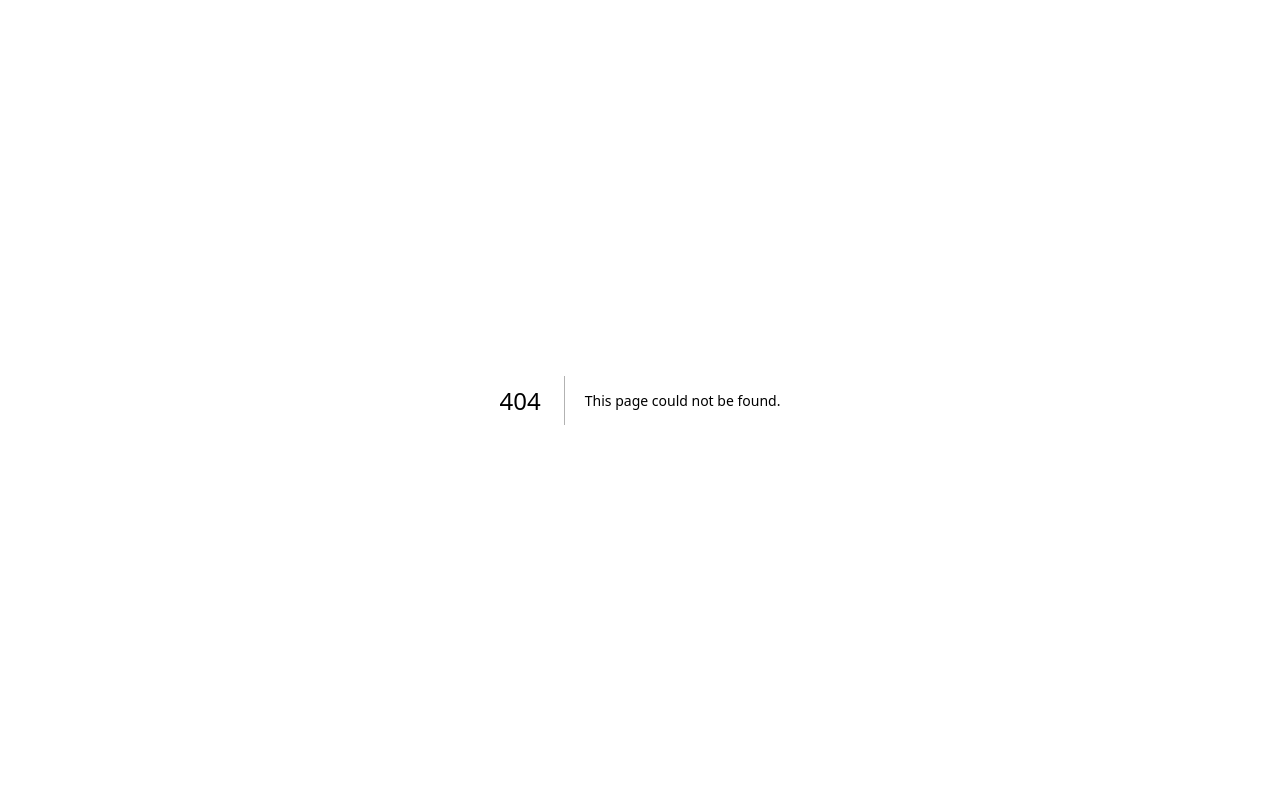
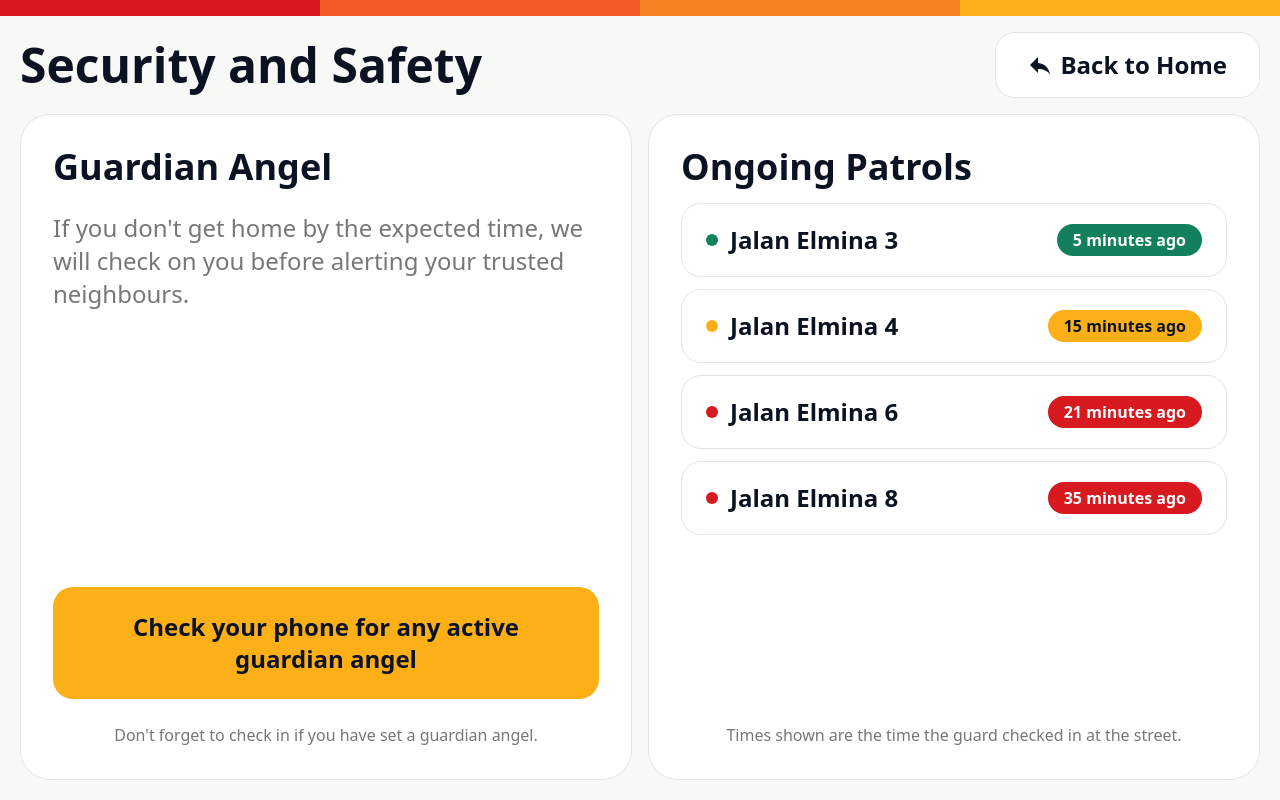
Before and after one commit to CZYang8/Jiran-Dashboard, a Next.js app: page /security_and_safety in a window 1280 px wide. Before the commit this address had no page. Built offline with nearby package versions, Linux system fonts and the light colour scheme.

Commit message:
added security and safety page

```diff
--- /dev/null
+++ b/app/security_and_safety/page.tsx
@@ -0,0 +1,131 @@
+import Link from "next/link";
+
+const BackIcon = () => (
+  <svg
+    width="24"
+    height="24"
+    viewBox="0 0 24 24"
+    fill="currentColor"
+    aria-hidden="true"
+  >
+    <path d="M10 8V4l-8 8 8 8v-4.1c5.6 0 9.5 1.8 12 5.6-1-6-4.6-10.9-12-11.5z" />
+  </svg>
+);
+
+type Tone = "green" | "yellow" | "red";
+
+const dotClasses: Record<Tone, string> = {
+  green: "bg-[#12805c]",
+  yellow: "bg-[#fcaf17]",
+  red: "bg-[#d71920]",
+};
+
+const pillClasses: Record<Tone, string> = {
+  green: "bg-[#12805c] text-white",
+  yellow: "bg-[#fcaf17] text-[#0b1322]",
+  red: "bg-[#d71920] text-white",
+};
+
+// Up to 10 min is fine, up to 20 min is getting stale, anything later is overdue.
+const toneFor = (minutesAgo: number): Tone =>
+  minutesAgo <= 10 ? "green" : minutesAgo <= 20 ? "yellow" : "red";
+
+/* ---------- Patrols data: edit this list to change the rows ---------- */
+/* Later, fill this from the guard check-in events (e.g. Supabase). */
+
+const patrols: { id: number; street: string; minutesAgo: number }[] = [
+  { id: 1, street: "Jalan Elmina 3", minutesAgo: 5 },
+  { id: 2, street: "Jalan Elmina 4", minutesAgo: 15 },
+  { id: 3, street: "Jalan Elmina 6", minutesAgo: 21 },
+  { id: 4, street: "Jalan Elmina 8", minutesAgo: 35 },
+];
+
+export default function SecurityPage() {
+  return (
+    <div className="flex min-h-screen w-full flex-col bg-[#f7f9f6] text-[#0b1322] [font-family:Metropolis,ui-sans-serif,system-ui,sans-serif]">
+      {/* Top colour bar */}
+      <div className="grid h-4 w-full grid-cols-4">
+        <div className="bg-[#d71920]" />
+        <div className="bg-[#f15a22]" />
+        <div className="bg-[#f58220]" />
+        <div className="bg-[#fcaf17]" />
+      </div>
+
+      <main className="flex flex-1 flex-col gap-4 px-5 pb-5 pt-4">
+        {/* Header */}
+        <header className="flex items-center justify-between gap-4">
+          <h1 className="m-0 text-4xl font-bold md:text-5xl">
+            Security and Safety
+          </h1>
+
+          <Link
+            href="/"
+            className="flex cursor-pointer items-center gap-2 rounded-[20px] border border-[#e6e4df] bg-white px-8 py-4 text-xl font-bold text-[#0b1322] no-underline hover:border-[#ccc9c7] hover:bg-[#e6e6e6] md:text-2xl"
+          >
+            <BackIcon />
+            Back to Home
+          </Link>
+        </header>
+
+        <section className="grid flex-1 grid-cols-1 gap-4 md:grid-cols-2">
+          {/* Guardian Angel */}
+          <article className="flex flex-col gap-6 rounded-[30px] border border-[#e6e4df] bg-white p-8">
+            <h2 className="m-0 text-3xl font-bold md:text-4xl">
+              Guardian Angel
+            </h2>
+
+            <p className="m-0 text-xl leading-snug text-[#777] md:text-2xl">
+              If you don&apos;t get home by the expected time, we will check on
+              you before alerting your trusted neighbours.
+            </p>
+
+            <button className="mt-auto cursor-pointer rounded-[20px] border-none bg-[#fcaf17] px-8 py-6 text-xl font-bold text-[#0b1322] hover:bg-[#ffc23d] md:text-2xl">
+              Check your phone for any active guardian angel
+            </button>
+
+            <p className="m-0 text-center text-base text-[#777]">
+              Don&apos;t forget to check in if you have set a guardian angel.
+            </p>
+          </article>
+
+          {/* Ongoing Patrols */}
+          <article className="flex flex-col gap-4 rounded-[30px] border border-[#e6e4df] bg-white p-8">
+            <h2 className="m-0 text-3xl font-bold md:text-4xl">
+              Ongoing Patrols
+            </h2>
+
+            <ul className="m-0 flex list-none flex-col gap-3 p-0">
+              {patrols.map((p) => {
+                const tone = toneFor(p.minutesAgo);
+                return (
+                  <li
+                    key={p.id}
+                    className="flex items-center justify-between gap-4 rounded-[20px] border border-[#e6e4df] px-6 py-5"
+                  >
+                    <span className="flex items-center gap-3 text-xl font-bold md:text-2xl">
+                      <span
+                        className={`h-3 w-3 shrink-0 rounded-full ${dotClasses[tone]}`}
+                        aria-hidden="true"
+                      />
+                      {p.street}
+                    </span>
+
+                    <span
+                      className={`shrink-0 rounded-full px-4 py-1 text-base font-bold ${pillClasses[tone]}`}
+                    >
+                      {p.minutesAgo} minutes ago
+                    </span>
+                  </li>
+                );
+              })}
+            </ul>
+
+            <p className="m-0 mt-auto text-center text-base text-[#777]">
+              Times shown are the time the guard checked in at the street.
+            </p>
+          </article>
+        </section>
+      </main>
+    </div>
+  );
+}
```
